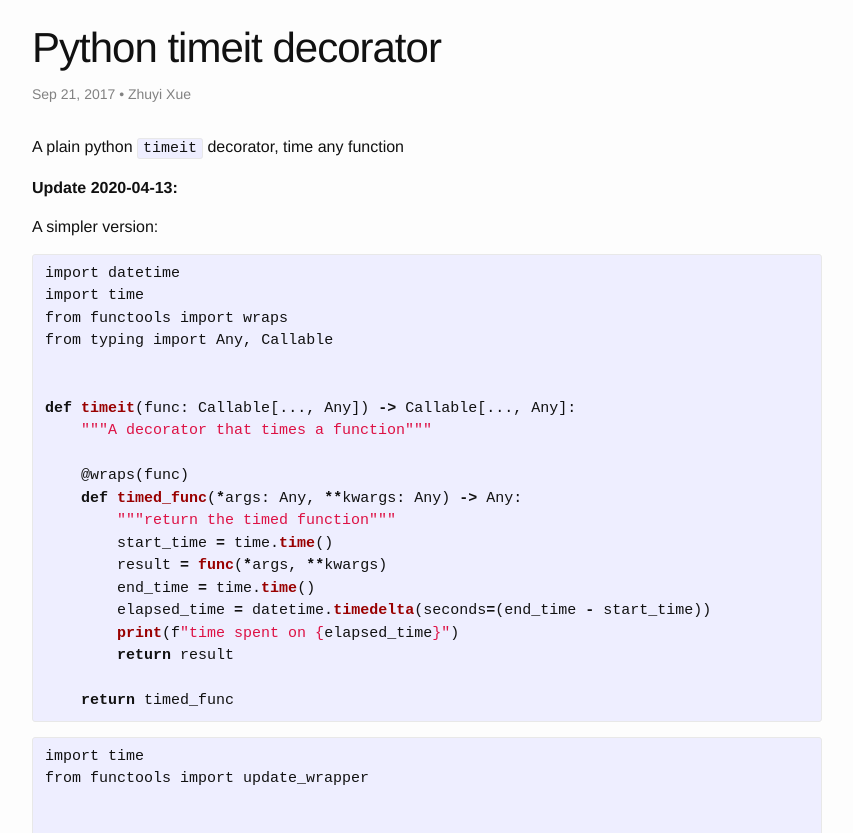
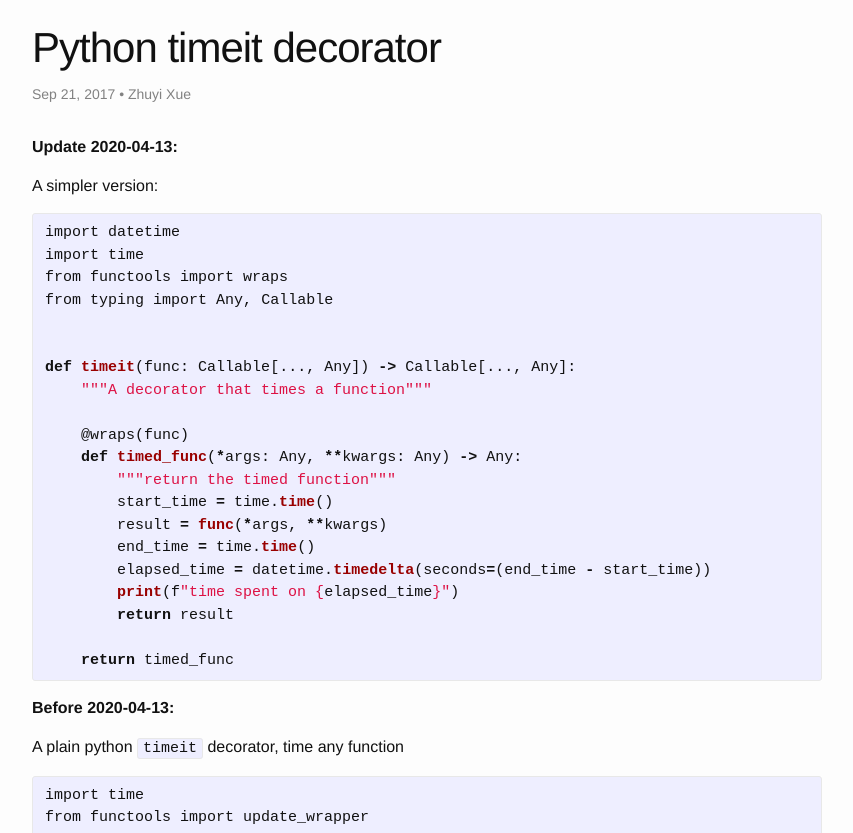
Before and after one commit to zyxue/zyxue.github.io, a Jekyll site: the page built from _posts/2017-09-21-python-timeit-decorator.md, in a window 1280 px wide and 900 px high, cut to the strip 67-900 px from the top of the window. Shown: the whole strip, without its empty margins (213-1066 px from the left). Built offline with Jekyll 4.4.1, drawn with Linux system fonts in a browser that asks for light colours; comment, search, counter and statistics services are not loaded.

Commit message:
updated _posts/2017-09-21-python-timeit-decorator.md

```diff
--- a/_posts/2017-09-21-python-timeit-decorator.md
+++ b/_posts/2017-09-21-python-timeit-decorator.md
@@ -33,6 +31,10 @@ def timeit(func: Callable[..., Any]) -> Callable[..., Any]:
 
     return timed_func
 {% endhighlight %}
+
+**Before 2020-04-13:**
+
+A plain python `timeit` decorator, time any function
 
 {% highlight python %}
 import time
```
Also changed, not shown: other parts of _posts/2017-09-21-python-timeit-decorator.md (+0 -2 lines).
